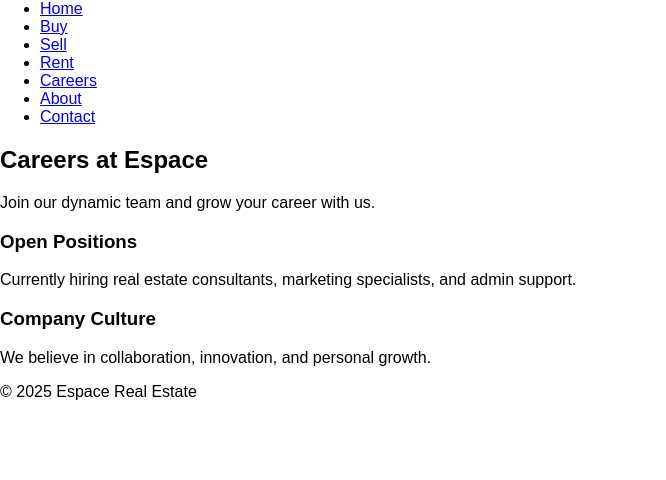
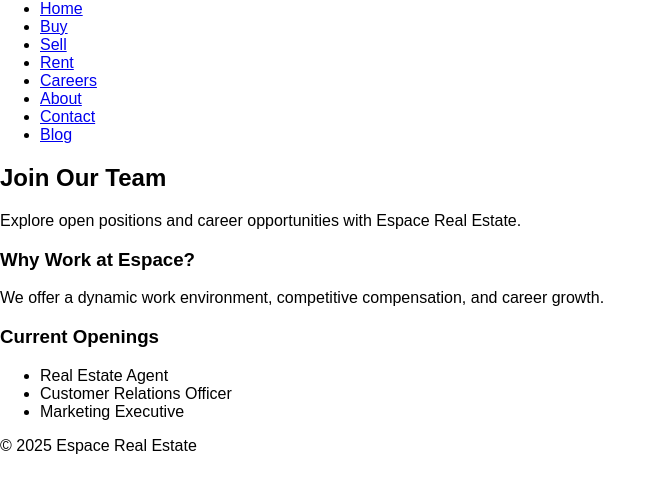
Before and after one commit to emadsyed91/myrealstate, a plain HTML site: page careers.html in a window 1280 px wide. Shown: the part 320-800 px from the top of the page, without its empty margins (0-666 px from the left). Drawn offline with Linux system fonts and the light colour scheme; files whose address does not match are found by name.

Commit message:
careers.html

```diff
--- a/careers.html
+++ b/careers.html
@@ -1,13 +1,12 @@
 <!DOCTYPE html>
 <html lang="en">
 <head>
-  <meta charset="UTF-8" />
-  <meta name="viewport" content="width=device-width, initial-scale=1.0"/>
+  <meta charset="UTF-8">
+  <meta name="viewport" content="width=device-width, initial-scale=1.0">
   <title>Careers - Espace Real Estate</title>
-  <link rel="stylesheet" href="styles.css"/>
+  <link rel="stylesheet" href="styles.css">
 </head>
 <body>
-
   <header class="header">
     <div class="container">
       <img src="images/logo.jpg" alt="Espace Logo" class="logo">
@@ -20,27 +19,30 @@
           <li><a href="careers.html">Careers</a></li>
           <li><a href="about.html">About</a></li>
           <li><a href="contact.html">Contact</a></li>
+          <li><a href="blog.html">Blog</a></li>
         </ul>
       </nav>
     </div>
   </header>
+  <section class="page-banner">
+    <h2>Join Our Team</h2>
+    <p>Explore open positions and career opportunities with Espace Real Estate.</p>
+  </section>
+  <section class="container">
+    <h3>Why Work at Espace?</h3>
+    <p>We offer a dynamic work environment, competitive compensation, and career growth.</p>
 
-<section class="page-banner">
-  <h2>Careers at Espace</h2>
-  <p>Join our dynamic team and grow your career with us.</p>
-</section>
-<section class="container">
-  <h3>Open Positions</h3>
-  <p>Currently hiring real estate consultants, marketing specialists, and admin support.</p>
-  <h3>Company Culture</h3>
-  <p>We believe in collaboration, innovation, and personal growth.</p>
-</section>
-
+    <h3>Current Openings</h3>
+    <ul>
+      <li>Real Estate Agent</li>
+      <li>Customer Relations Officer</li>
+      <li>Marketing Executive</li>
+    </ul>
+  </section>
   <footer>
     <div class="container">
       <p>&copy; 2025 Espace Real Estate</p>
     </div>
   </footer>
-
 </body>
 </html>
```
